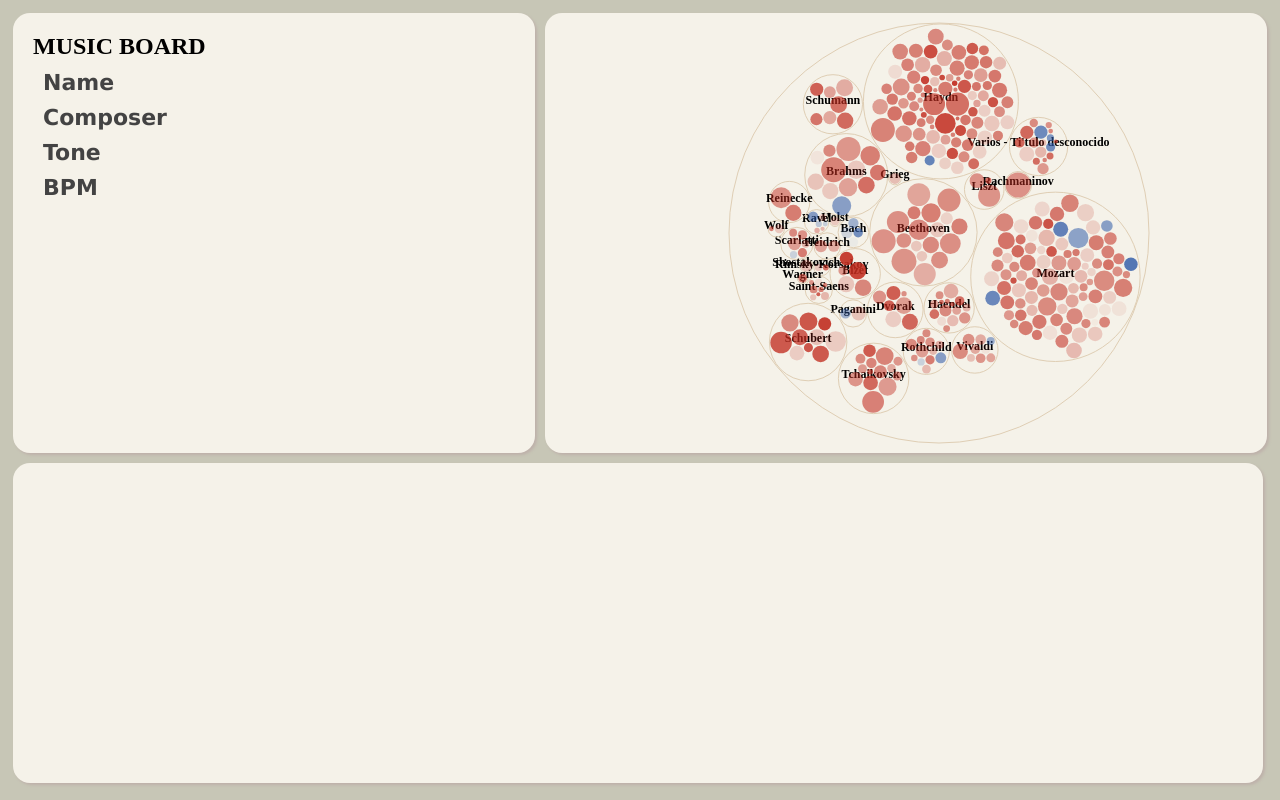
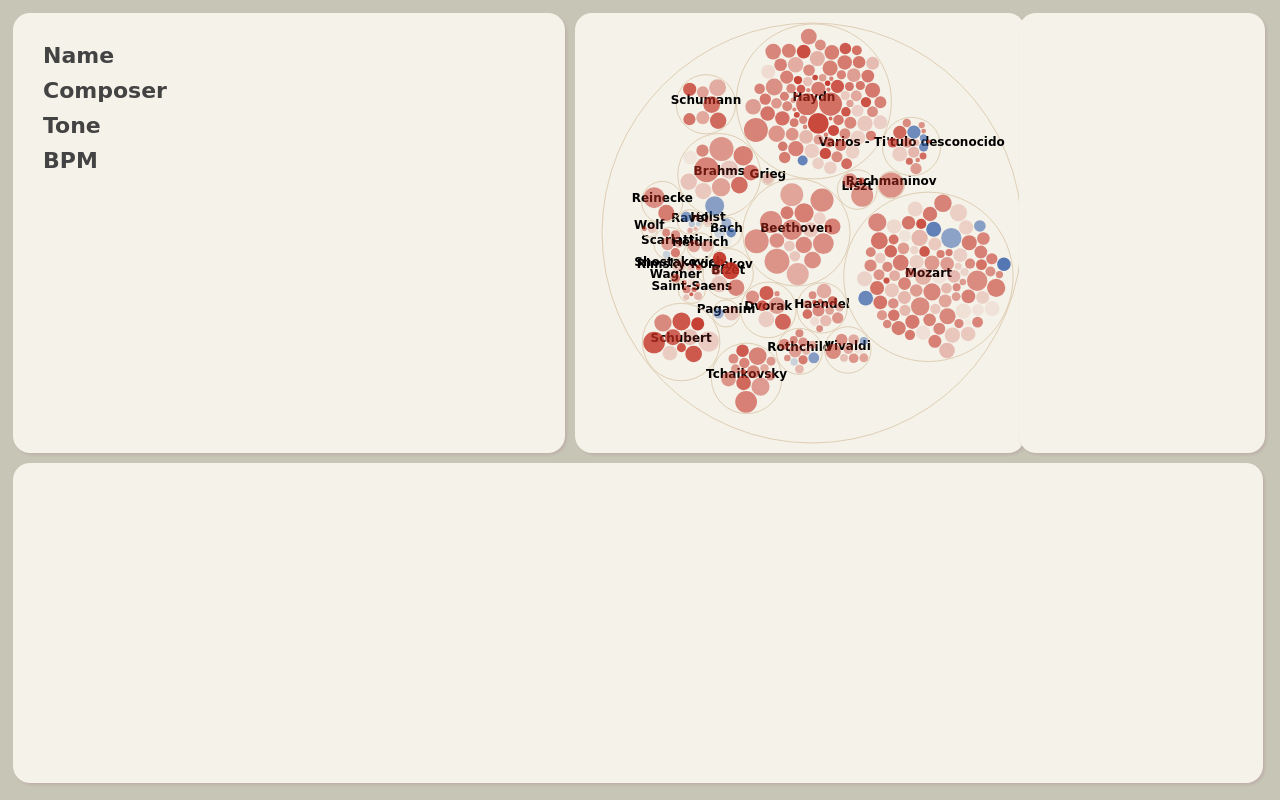
Before and after one commit to Sunnary2604/Music-Visualization-Harmonic-Threads, a website: page index.html in a window 1280 px wide. Drawn offline with nearby package versions, Linux system fonts and the light colour scheme.

Commit message:
Update index.html

```diff
--- a/index.html
+++ b/index.html
@@ -10,7 +10,7 @@
     <div style="display: flex; flex-direction: column">
       <div style="display: flex; height: calc(60vh - 30px)">
         <div class="view" style="width: 40vw; padding: 20px" id="info">
-          <div style="font-size: 24px; font-weight: 800">MUSIC BOARD</div>
+          <!-- <div style="font-size: 24px; font-weight: 800">MUSIC BOARD</div> -->
           <div>
             <div class="title">Name</div>
             <div class="subtitle" id="name_text"></div>
@@ -21,16 +21,32 @@
             <div class="title">BPM</div>
             <div class="subtitle" id="bpm_text"></div>
             <div id="bpm"></div>
+            <midi-player
+              style="margin-top: 20px"
+              id="midi-player"
+              sound-font
+              visualizer="#myVisualizer"
+            >
+            </midi-player>
           </div>
-          <midi-player
-            style="margin-top: 20px; margin-left: 200px"
-            id="midi-player"
-            sound-font
-            visualizer="#myVisualizer"
-          >
-          </midi-player>
+          <div></div>
         </div>
-        <div class="view" id="overview" style="width: 60vw"></div>
+        <div
+          class="view"
+          id="overview"
+          style="width: calc(60vh - 30px); display: flex; flex-direction: row"
+        ></div>
+        <div
+          class="view"
+          style="
+            position: fixed;
+            right: 10px;
+            width: calc(20vw - 30px);
+            height: calc(60vh - 60px);
+            max-width: 20vw;
+            padding: 10px;
+          "
+        ></div>
       </div>
       <div
         class="view"
@@ -48,7 +64,7 @@
           margin.left -
           margin.right -
           20,
-        height: document.documentElement.clientHeight * 0.4 - 20,
+        height: document.documentElement.clientHeight * 0.4 - 40,
       };
       let curr_detail = "";
       let data = [];
@@ -64,14 +80,14 @@
       );
       let svg_overview = define_svg(
         "#overview",
-        document.documentElement.clientWidth * 0.6 - 50,
+        document.documentElement.clientWidth * 0.4 - 50,
         document.documentElement.clientHeight * 0.6 - 30,
-        10,
+        -document.documentElement.clientWidth * 0.15 + 45,
         10
       );
       let svg_bpm = define_svg(
         "#bpm",
-        document.documentElement.clientWidth * 0.4 - 30,
+        document.documentElement.clientWidth * 0.2 - 30,
         document.documentElement.clientHeight * 0.2 - 30,
         15,
         15
@@ -239,7 +255,7 @@
                   .attr("fill", "#434343")
                   .attr("font-size", "16px")
                   .attr("z-index", 999)
-                  .attr("class","instrument_name")
+                  .attr("class", "instrument_name")
                   .attr("font-weight", "800")
                   .attr("text-anchor", "middle");
               })
@@ -276,7 +292,7 @@
                     .attr("x", e.offsetX + 20)
                     .attr("y", e.offsetY - 20)
                     .attr("fill", "#434343")
-                    .attr("class","instrument_name")
+                    .attr("class", "instrument_name")
                     .attr("z-index", 999)
                     .attr("font-size", "16px")
                     .attr("font-weight", "800")
@@ -418,7 +434,8 @@
               midi.src = `./data/${curr_detail.author}/${curr_detail.name}`;
               name.innerHTML = curr_detail.name.split(".mid")[0];
               composer.innerHTML = curr_detail.author;
-              tone.innerHTML = curr_detail.key??"" + ` (${curr_detail.scale})`;
+              tone.innerHTML =
+                curr_detail.key ?? "" + ` (${curr_detail.scale})`;
               bpm.innerHTML = Math.round(curr_detail.bpm);
             }
           });
@@ -519,19 +536,25 @@
       .main {
         background-color: #c7c6b6;
       }
+      /* handwriting style */
       .title {
         font-size: 22px;
         font-weight: 800;
         color: #434343;
         margin: 10px 10px 10px 10px;
-        font-family: Verdana, Geneva, Tahoma, sans-serif;
+        /* font-family: Verdana, Geneva, Tahoma, sans-serif; */
+
+        /* font-family: "Nanum Pen Script", cursive; */
       }
       .subtitle {
         font-size: 20px;
         font-weight: 500;
-        color: #bec2bc;
+        color: #7a7b78;
         margin-left: 10px;
-        font-family: Verdana, Geneva, Tahoma, sans-serif;
+        /* font-family: "Nanum Pen Script", cursive; */
+      }
+      * {
+        font-family: "Copperplate Gothic Light", cursive;
       }
     </style>
   </body>
```
